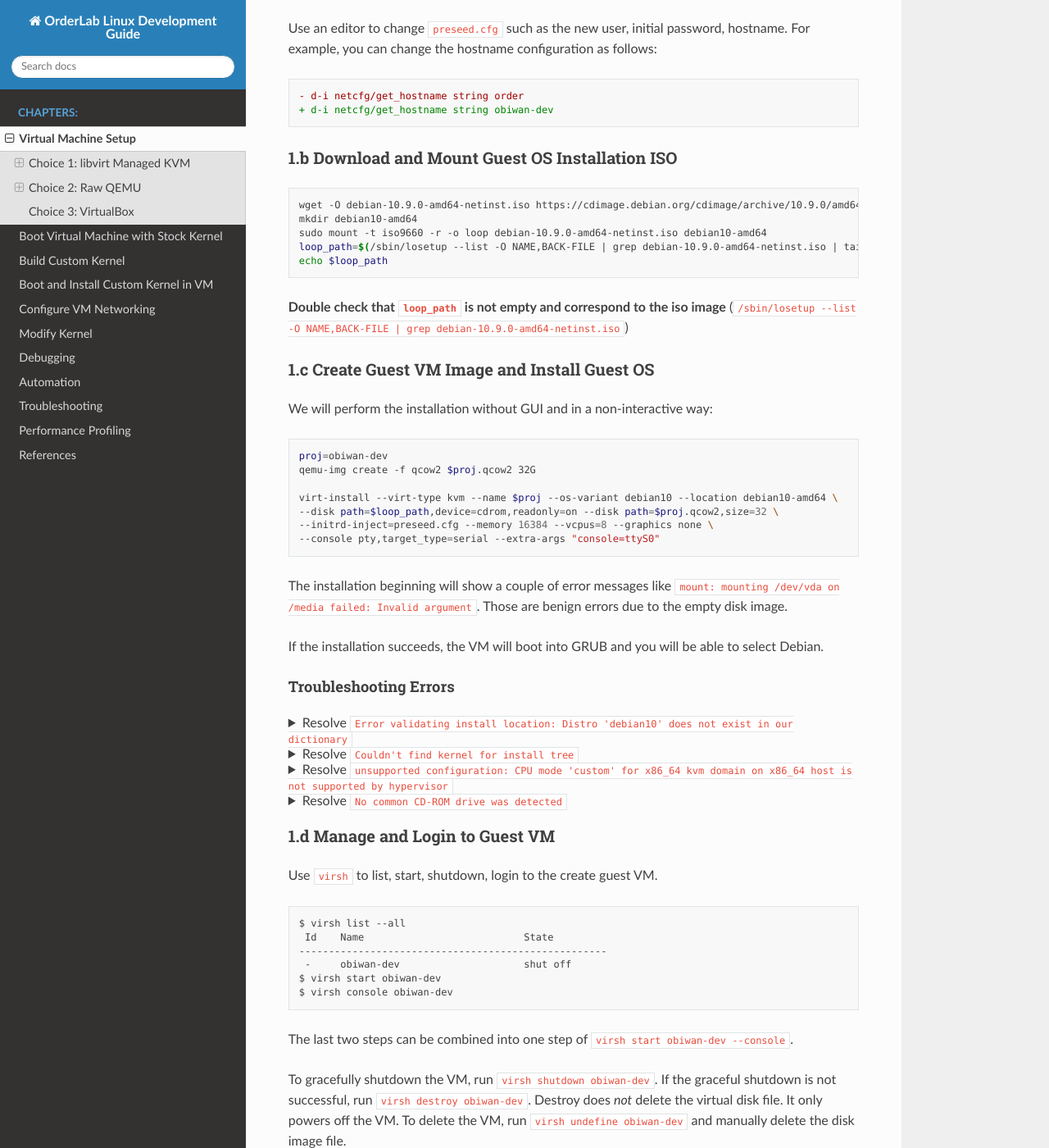
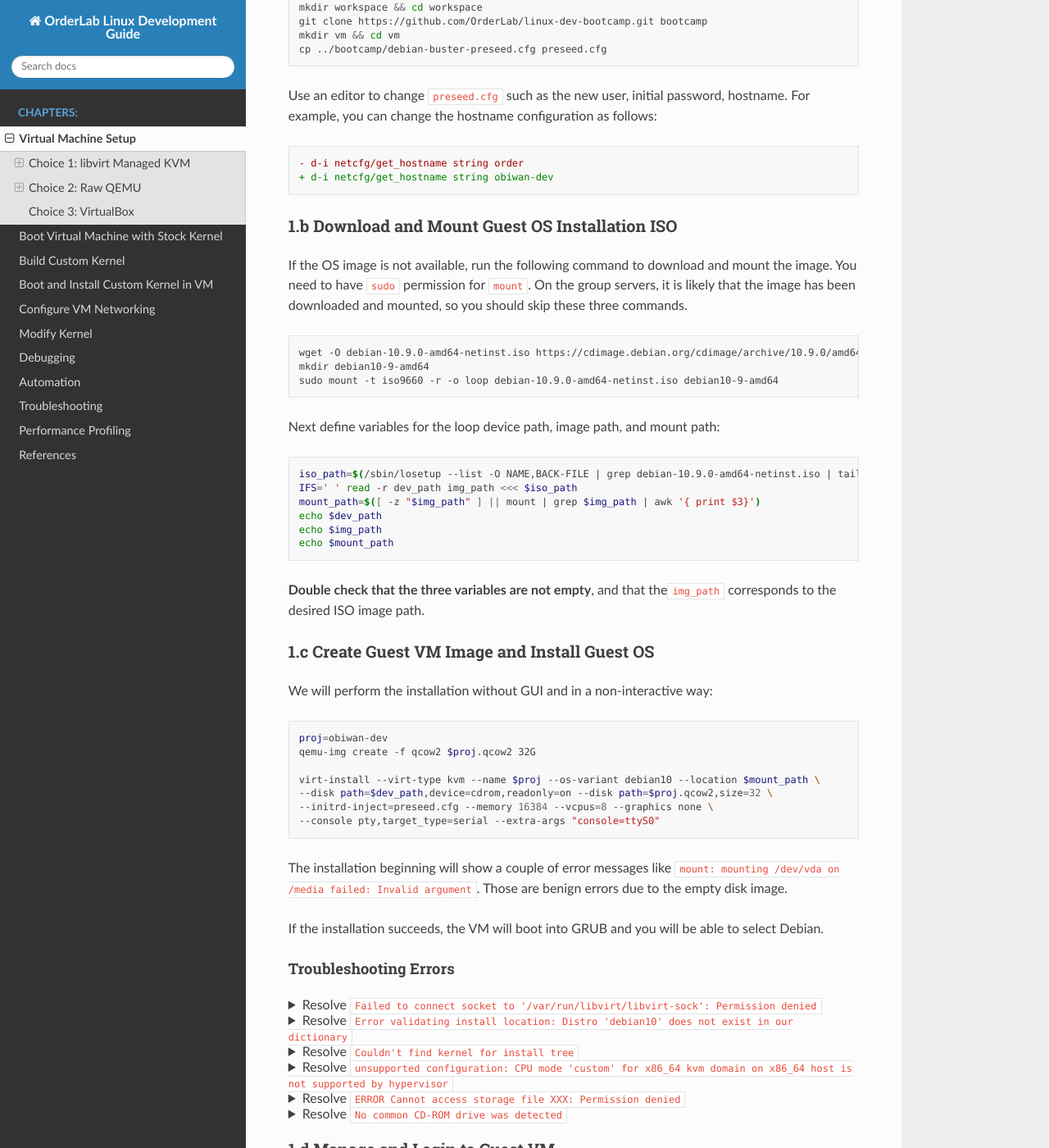
Before and after one commit to OrderLab/linux-dev-bootcamp, a Sphinx documentation site: the page built from wiki/source/Virtual-Machine-Setup.md, in a window 1280 px wide and 1400 px high, scrolled down 792 px. Shown: the whole window at 82% size. Built offline with Sphinx 7.4.7 and the Read the Docs theme 2.0.0, drawn with Linux system fonts in a browser that asks for light colours; some of the changed text lies outside the part shown.

Commit message:
update vm setup instructions and troubleshooting tips

`````diff
--- a/wiki/source/Virtual-Machine-Setup.md
+++ b/wiki/source/Virtual-Machine-Setup.md
@@ -16,7 +16,13 @@
 sudo apt-get install qemu-system qemu-kvm libvirt-daemon-system libvirt-clients virtinst ebtables dnsmasq
 ```
 
-Your username must be in the `libvirt` group. If not, add the user to the group: `sudo usermod -aG libvirt ryan`.
+Your username should be in the `libvirt` group and the `kvm` group. If not, add the
+user to two groups (and re-login for them to take effect):
+```bash
+sudo usermod -aG libvirt $USER
+sudo usermod -aG kvm $USER
+```
+
 
 ### 1.a Customize Preseed File
 Use the pressed file [debian-buster-preseed.cfg](https://github.com/OrderLab/linux-dev-bootcamp/blob/master/debian-buster-preseed.cfg) in this repo to
@@ -39,14 +45,30 @@
 
 ### 1.b Download and Mount Guest OS Installation ISO
 
+If the OS image is not available, run the following command to download and
+mount the image. You need to have `sudo` permission for `mount`.  On the group
+servers, it is likely that the image has been downloaded and mounted, so you
+should skip these three commands.
+
 ```bash
 wget -O debian-10.9.0-amd64-netinst.iso https://cdimage.debian.org/cdimage/archive/10.9.0/amd64/iso-cd/debian-10.9.0-amd64-netinst.iso
-mkdir debian10-amd64
-sudo mount -t iso9660 -r -o loop debian-10.9.0-amd64-netinst.iso debian10-amd64
-loop_path=$(/sbin/losetup --list -O NAME,BACK-FILE | grep debian-10.9.0-amd64-netinst.iso | tail -n 1 | cut -d' ' -f 1)
-echo $loop_path
+mkdir debian10-9-amd64
+sudo mount -t iso9660 -r -o loop debian-10.9.0-amd64-netinst.iso debian10-9-amd64
 ```
-**Double check that `loop_path` is not empty and correspond to the iso image** (`/sbin/losetup --list -O NAME,BACK-FILE | grep debian-10.9.0-amd64-netinst.iso`)
+
+Next define variables for the loop device path, image path, and mount path:
+
+```bash
+iso_path=$(/sbin/losetup --list -O NAME,BACK-FILE | grep debian-10.9.0-amd64-netinst.iso | tail -n 1)
+IFS=' ' read -r dev_path img_path <<< $iso_path
+mount_path=$([ -z "$img_path" ] || mount | grep $img_path | awk '{ print $3}')
+echo $dev_path
+echo $img_path
+echo $mount_path
+```
+
+**Double check that the three variables are not empty**, and that the`img_path`
+corresponds to the desired ISO image path.
 
 ### 1.c Create Guest VM Image and Install Guest OS
 
@@ -56,8 +78,8 @@
 proj=obiwan-dev
 qemu-img create -f qcow2 $proj.qcow2 32G
 
-virt-install --virt-type kvm --name $proj --os-variant debian10 --location debian10-amd64 \
---disk path=$loop_path,device=cdrom,readonly=on --disk path=$proj.qcow2,size=32 \
+virt-install --virt-type kvm --name $proj --os-variant debian10 --location $mount_path \
+--disk path=$dev_path,device=cdrom,readonly=on --disk path=$proj.qcow2,size=32 \
 --initrd-inject=preseed.cfg --memory 16384 --vcpus=8 --graphics none \
 --console pty,target_type=serial --extra-args "console=ttyS0"
 ```
@@ -70,6 +92,15 @@
 to select Debian.
 
 #### Troubleshooting Errors
+<details>
+  <summary>Resolve <code class="docutils literal notranslate"><span class="pre">Failed to connect socket to '/var/run/libvirt/libvirt-sock': Permission denied</span></code></summary>
+
+<p></p>
+
+You are not in the libvirt group. Run `sudo usermod -aG libvirt $USER`. If this command was executed, you need to
+log out and re-login.
+
+</details>
 
 <details>
   <summary>Resolve <code class="docutils literal notranslate"><span class="pre">Error validating install location: Distro 'debian10' does not exist in our dictionary</span></code></summary>
@@ -97,9 +128,7 @@
 * (a) directly pass the ISO file path to `virt-install`.
 
 ```bash
-sudo umount debian10-amd64
-
-virt-install --virt-type kvm --name $proj --os-variant debian10 --location debian-10.9.0-amd64-netinst.iso \
+virt-install --virt-type kvm --name $proj --os-variant debian10 --location $img_path \
 --disk path=$proj.qcow2,size=32 \
 --initrd-inject=preseed.cfg --memory 16384 --vcpus=8 --graphics none \
 --console pty,target_type=serial --extra-args "console=ttyS0"
@@ -109,8 +138,8 @@
 * (b) directly specify the kernel and initrd file paths in the location argument:
 
 ```bash
-virt-install --virt-type kvm --name $proj --os-variant debian10 --location debian10-amd64,kernel=install.amd/vmlinuz,initrd=install.amd/initrd.gz \
---disk path=$loop_path,device=cdrom,readonly=on --disk path=$proj.qcow2,size=32 \
+virt-install --virt-type kvm --name $proj --os-variant debian10 --location $mount_path,kernel=install.amd/vmlinuz,initrd=install.amd/initrd.gz \
+--disk path=$dev_path,device=cdrom,readonly=on --disk path=$proj.qcow2,size=32 \
 --initrd-inject=preseed.cfg --memory 16384 --vcpus=8 --graphics none \
 --console pty,target_type=serial --extra-args "console=ttyS0"
 ```
@@ -122,12 +151,30 @@
   <summary>Resolve <code class="docutils literal notranslate"><span class="pre">unsupported configuration: CPU mode 'custom' for x86_64 kvm domain on x86_64 host is not supported by hypervisor</span></code></summary>
 
 <p></p>
+
 This happens because your username is not in the `kvm` or the `libvirt` group. Add it to the groups:
+
 ```bash
 sudo usermod -aG libvirt $USER
 sudo usermod -aG kvm $USER
 ````
+
 Then logout and re-login for it to take effect.
+
+</details>
+
+<details>
+  <summary>Resolve <code class="docutils literal notranslate"><span class="pre">ERROR    Cannot access storage file XXX: Permission denied</span></code></summary>
+
+<p></p>
+
+This is because `libvirt-qemu` does not have the permission to access your home directory and the storage file. Fix by setting the ACL as follows:
+
+```bash
+setfacl -m u:libvirt-qemu:rx $HOME
+```
+
+Then run `getfacl -e $HOME`, which should show `libvirt-qemu` appearing as an allowed user.
 
 </details>
 
@@ -146,17 +193,25 @@
 /dev/loop9  /home/ryan/project/obi-wan/vm/debian-10.9.0-amd64-netinst.iso
 ```
 
-Then replace `/dev/loop0` in the command with the correct path. And retry `virt-install`:
+Replace the wrong loop device `/dev/loop0` with the correct one as shown in the
+output (`/dev/loop9`).
+```bash
 
-```bash
 virsh destroy $proj
 virsh undefine $proj
 rm -f $proj.qcow2
 qemu-img create -f qcow2 $proj.qcow2 32G
-loop=/dev/loop9
+iso_path=$(/sbin/losetup --list -O NAME,BACK-FILE | grep debian-10.9.0-amd64-netinst.iso | tail -n 1)
+IFS=' ' read -r dev_path img_path <<< $iso_path
+mount_path=$([ -z "$img_path" ] || mount | grep $img_path | awk '{ print $3}')
+echo $dev_path
+```
 
-virt-install --virt-type kvm --name $proj --os-variant debian10 --location debian10-amd64 \
---disk path=$loop,device=cdrom,readonly=on --disk path=$proj.qcow2,size=32 \
+Retry `virt-install`:
+
+```bash
+virt-install --virt-type kvm --name $proj --os-variant debian10 --location $mount_path \
+--disk path=$dev_path,device=cdrom,readonly=on --disk path=$proj.qcow2,size=32 \
 --initrd-inject=preseed.cfg --memory 16384 --vcpus=8 --graphics none \
 --console pty,target_type=serial --extra-args "console=ttyS0"
 ```
@@ -164,7 +219,7 @@
 If somehow this fix still does not work, the fallback solution that should work is directly execute `virt-install` with `sudo` and passing the `.iso` image instead of the mounted path:
 
 ```bash
-sudo virt-install --virt-type kvm --name $proj --os-variant debian10 --location debian-10.9.0-amd64-netinst.iso --disk path=$proj.qcow2,size=32 \
+sudo virt-install --virt-type kvm --name $proj --os-variant debian10 --location $img_path --disk path=$proj.qcow2,size=32 \
 --initrd-inject=preseed.cfg --memory 16384 --vcpus=8 --graphics none \
 --console pty,target_type=serial --extra-args "console=ttyS0"
 ```
`````
Also changed, not shown: other parts of wiki/source/Virtual-Machine-Setup.md (+1 -1 lines).
